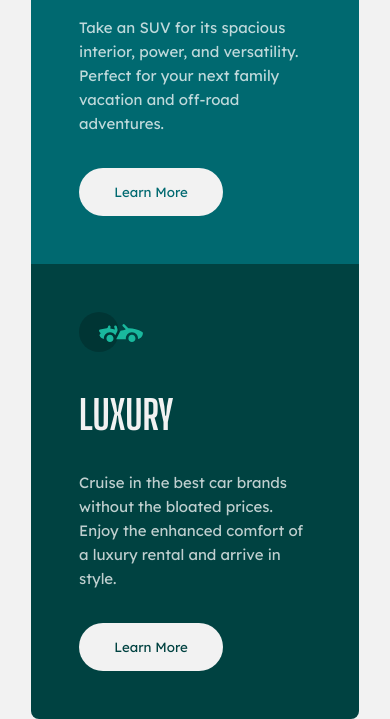
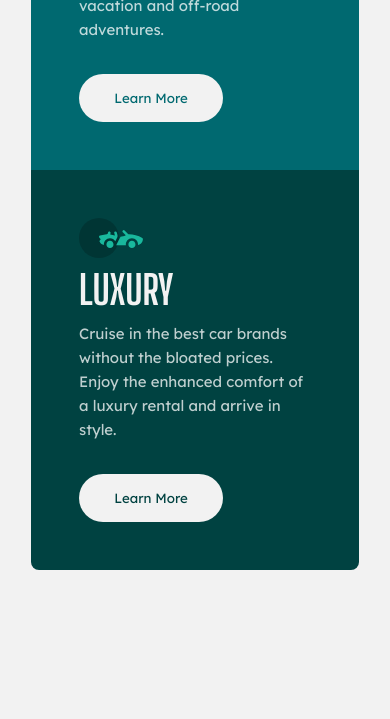
Before and after one commit to Lumensum/FEM-3-column-preview-card-component, a plain HTML site: page index.html in a window 390 px wide. Shown: the part 646-1365 px from the top of the page. After the commit the page ends 1232 px from the top, so only its background shows below. Drawn offline with Linux system fonts and the light colour scheme.

Commit message:
Changed inner part of cards to flexbox

```diff
--- a/index.html
+++ b/index.html
@@ -23,7 +23,7 @@
   </head>
   <body>
     <main>
-      <div class="sedan">
+      <section class="sedan">
         <img src="./images/icon-sedans.svg" alt="Sedans" />
         <h1>Sedans</h1>
         <div class="description">
@@ -32,9 +32,9 @@
         </div>
 
         <button>Learn More</button>
-      </div>
+      </section>
 
-      <div class="suv">
+      <section class="suv">
         <img src="./images/icon-suvs.svg" alt="SUVs" />
         <h1>SUVs</h1>
         <div class="description">
@@ -43,9 +43,9 @@
         </div>
 
         <button>Learn More</button>
-      </div>
+      </section>
 
-      <div class="luxury">
+      <section class="luxury">
         <img src="./images/icon-luxury.svg" alt="Luxury" />
         <h1>Luxury</h1>
         <div class="description">
@@ -54,7 +54,7 @@
         </div>
 
         <button>Learn More</button>
-      </div>
+      </section>
     </main>
   </body>
 </html>
--- a/style.css
+++ b/style.css
@@ -39,6 +39,7 @@ body {
   -webkit-box-align: center;
   -ms-flex-align: center;
   align-items: center;
+  height: 100vh;
 }
 
 h1 {
@@ -46,7 +47,6 @@ h1 {
   text-transform: uppercase;
   font-size: 2.5rem;
   color: var(--clr-headings);
-  margin-bottom: 1.5rem;
 }
 
 main {
@@ -63,19 +63,14 @@ main {
   overflow: hidden;
 }
 
-@media only screen and (max-width: 60rem) {
-  main {
-    width: 20.5rem;
-    height: auto;
-    -webkit-box-orient: vertical;
-    -webkit-box-direction: normal;
-    -ms-flex-direction: column;
-    flex-direction: column;
-  }
+section {
+  display: flex;
+  flex-direction: column;
+  justify-content: space-between;
 }
 
 .description {
-  margin-bottom: 2rem;
+  margin-bottom: 4rem;
 }
 
 button {
@@ -96,11 +91,13 @@ button:hover {
 }
 
 button:focus {
-  border: 2px var(--clr-headings) dotted;
+  background-color: var(--clr-paragraph);
 }
 
 img {
-  margin-bottom: 1.5rem;
+  /* margin-bottom: 1.5rem; */
+  height: 2.5rem;
+  width: 4rem;
 }
 
 .sedan,
@@ -133,3 +130,23 @@ img {
 .luxury button {
   color: var(--clr-verydarkcyan);
 }
+
+@media only screen and (max-width: 60rem) {
+  body {
+    height: 100%;
+  }
+
+  main {
+    margin: 1rem;
+    width: 20.5rem;
+    height: auto;
+    -webkit-box-orient: vertical;
+    -webkit-box-direction: normal;
+    -ms-flex-direction: column;
+    flex-direction: column;
+  }
+
+  .description {
+    margin-bottom: 2rem;
+  }
+}
```
